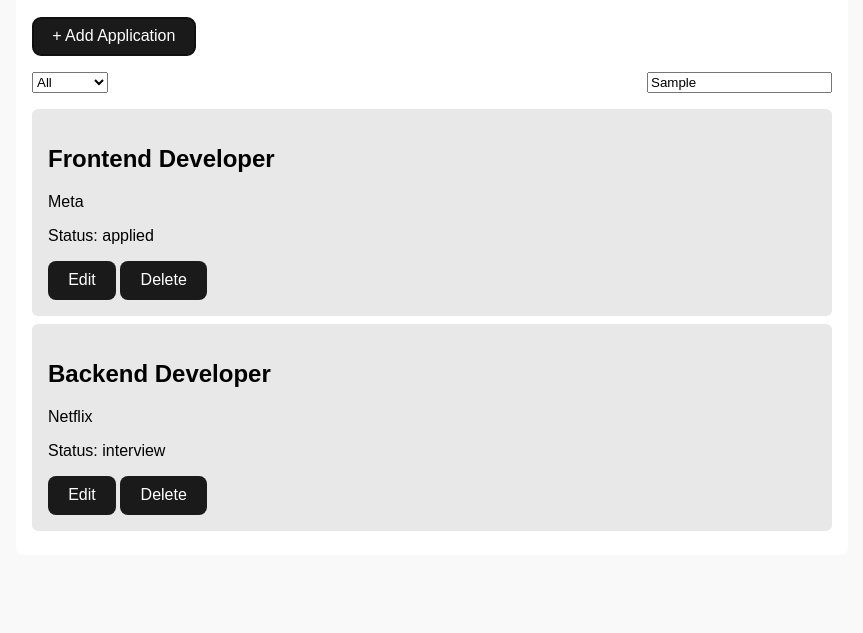
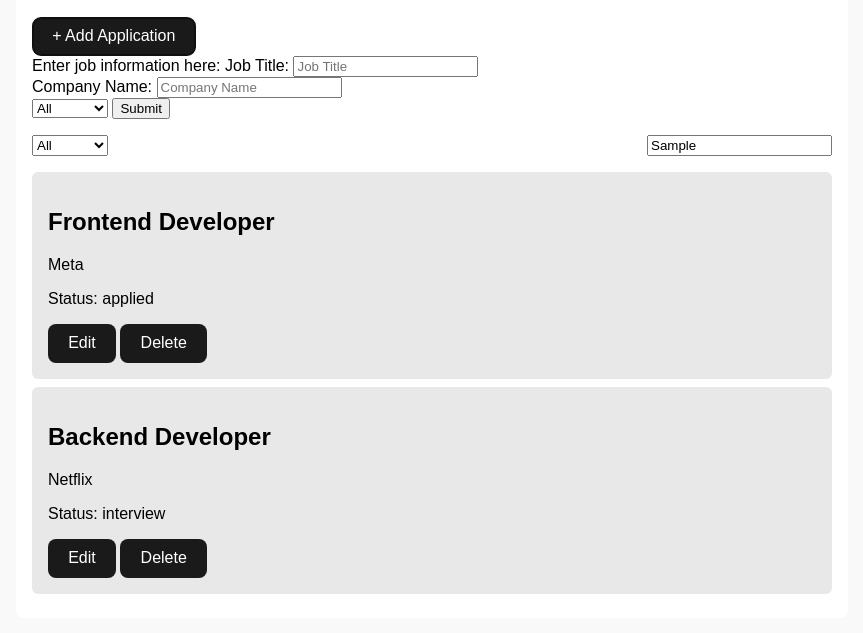
Before and after one commit to KhalidAlao/job-tracker, a website built with Vite: page index.html in a window 1280 px wide. Both pictures are taken after typing "Sample" into the empty fields and a click on the button "+ Add Application". Shown: the part 107-740 px from the top of the page, without its empty margins (208-1071 px from the left). Built offline with nearby package versions, Linux system fonts and the light colour scheme.

Commit message:
Toggle Form Functionality

```diff
--- a/index.html
+++ b/index.html
@@ -18,7 +18,7 @@
 
 <section>
 
-<form class="hide">
+<form class="hide" id="application-form">
   <label>Enter job information here: </label>
 <label for="job-title">Job Title: </label>
   <input name="Job Title" id="job-title" type="text" placeholder="Job Title" required> <br>
--- a/src/main.js
+++ b/src/main.js
@@ -6,6 +6,8 @@ let jobs = [];
 
 const jobList = document.getElementById("job-list");
 const template = document.getElementById("job-card-template");
+const addBtn = document.getElementById("add-btn");
+const applicationForm = document.getElementById("application-form");
 
 // Temporary test data
 jobs = [
@@ -54,3 +56,7 @@ function addJob(title, company, status) {
   jobs.push(job);
   renderJobs();
 }
+
+addBtn.addEventListener("click", function() {
+  applicationForm.classList.toggle('hide');
+})
```
